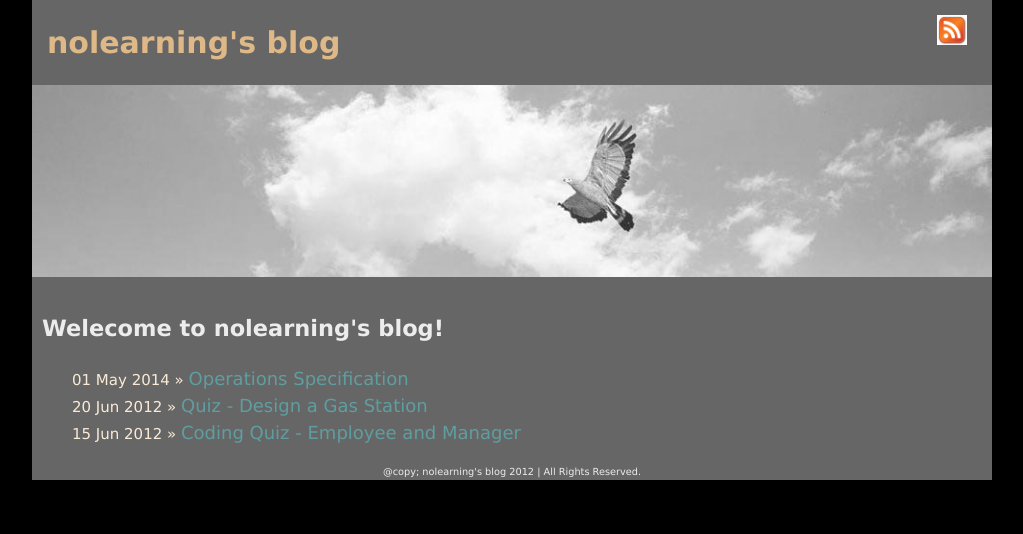
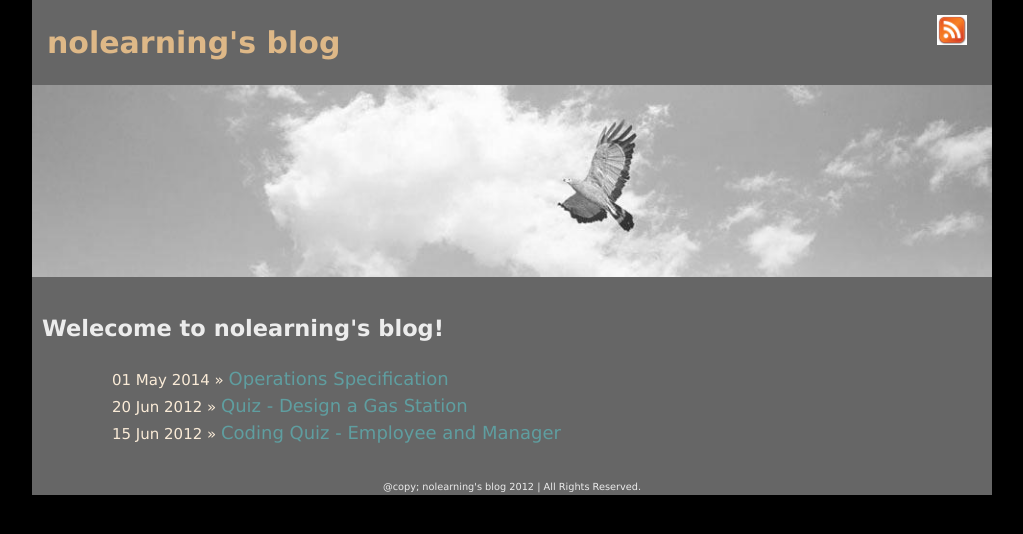
Before and after one commit to nolearning/d3pi.github.com, a Jekyll site: the page built from index.html, in a window 1280 px wide. Shown: the top 534 px of the page, without its empty margins (128-1151 px from the left). Built offline with Jekyll 4.4.1, drawn with Linux system fonts in a browser that asks for light colours; Markdown is read by kramdown in place of the engine named in the settings.

Commit message:
Update style.css

```diff
--- a/css/style.css
+++ b/css/style.css
@@ -4,11 +4,6 @@ body {
     color: #ececec;
     padding: 0;
     margin: 0;
-}
-
-ul {
-    margin: 0;
-    padding: 0;
 }
 
 a {
```
